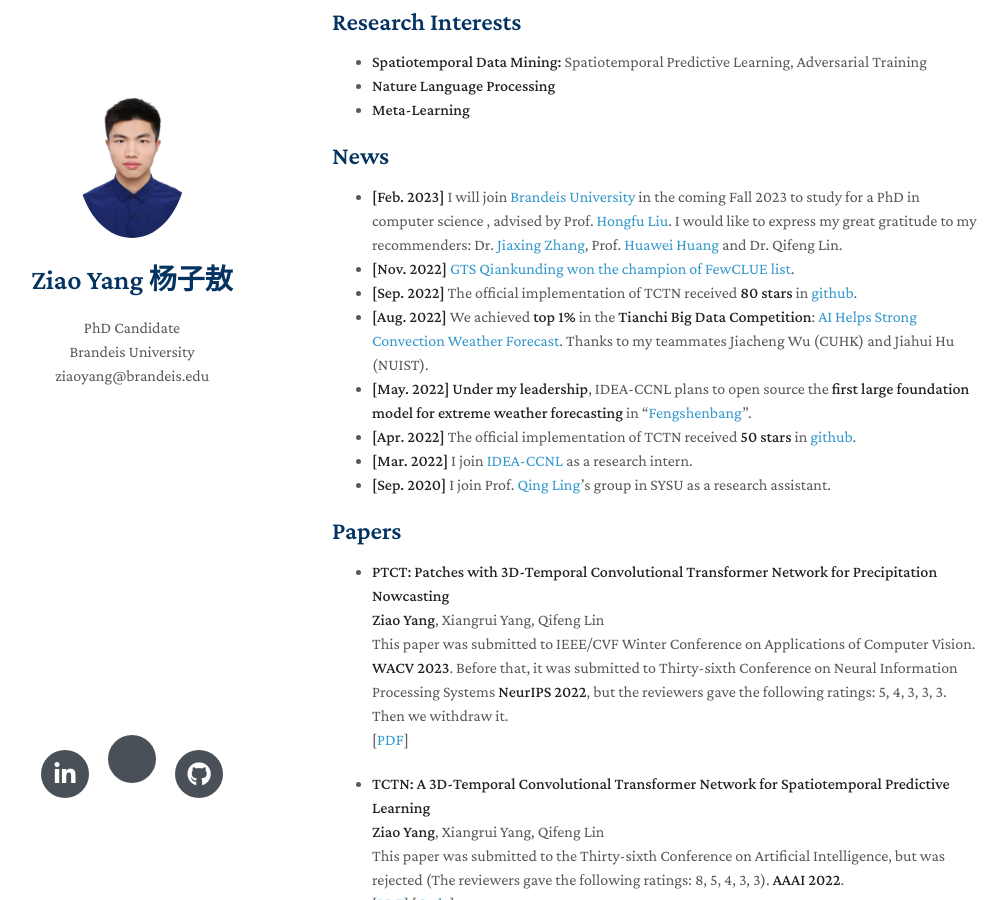
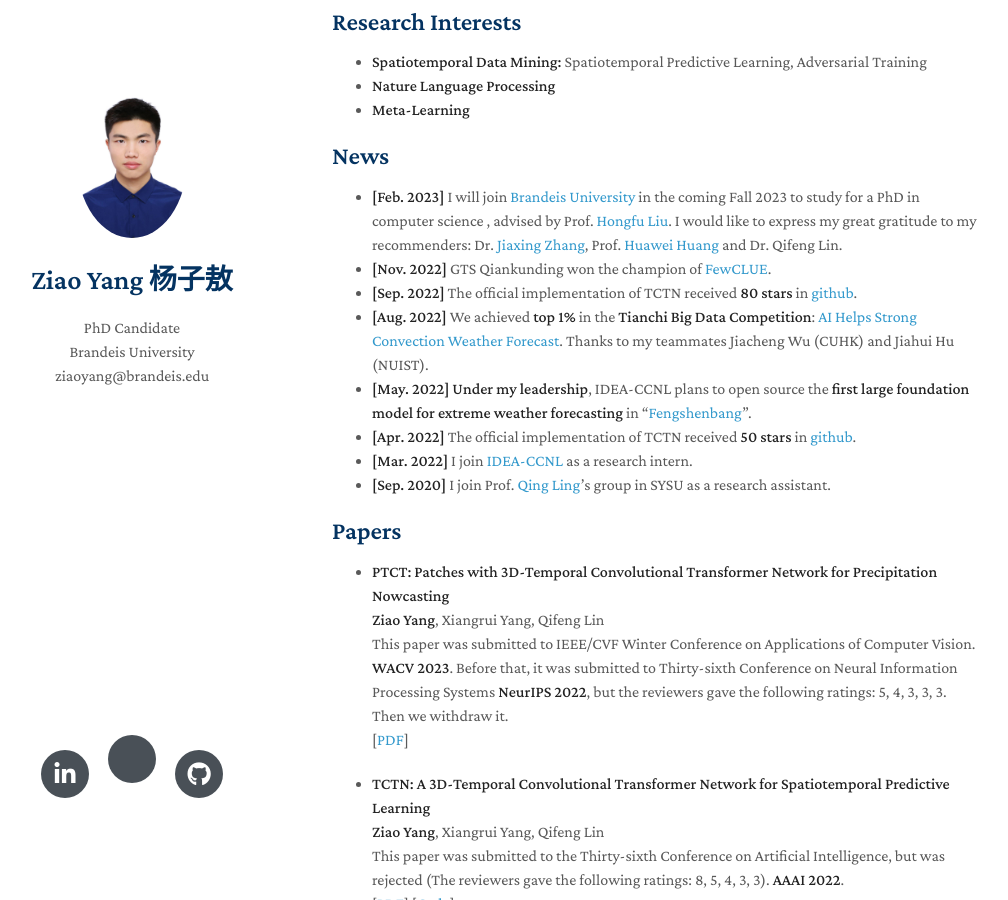
Before and after one commit to yangziao56/homepage, a Jekyll site: the page built from index.md, in a window 1280 px wide and 900 px high, scrolled down 377 px. Shown: the whole window, without its empty margins (138-1146 px from the left). Built offline with Jekyll 4.4.1, drawn with Linux system fonts in a browser that asks for light colours; nearby versions of some CDN libraries; a style sheet for code colours, icons or effects is not loaded; our own code applies the rules of GitHub Pages for plain Markdown files.

Commit message:
Update index.md
Signed-off-by: Ziao Yang <70676524+yangziao56@users.noreply.github.com>

```diff
--- a/index.md
+++ b/index.md
@@ -18,7 +18,7 @@ You can learn more details about my research through my [Academic Curriculum Vit
 
 ## News
 - **[Feb. 2023]** I will join [Brandeis University](https://www.brandeis.edu) in the coming Fall 2023 to study for a PhD in computer science , advised by Prof. [Hongfu Liu](https://hongfuliu.com). I would like to express my great gratitude to my recommenders: Dr. [Jiaxing Zhang](https://idea.edu.cn/en/person/zhangjiaxing.html), Prof. [Huawei Huang](http://xintelligence.pro) and Dr. Qifeng Lin.
-- **[Nov. 2022]** [GTS Qiankunding won the champion of FewCLUE list](https://www.cluebenchmarks.com/fewclue.html).
+- **[Nov. 2022]** GTS Qiankunding won the champion of [FewCLUE](https://www.cluebenchmarks.com/fewclue.html).
 - **[Sep. 2022]** The official implementation of TCTN received **80 stars** in [github](https://github.com/yangziao56/TCTN-pytorch).
 - **[Aug. 2022]** We achieved **top 1%** in the **Tianchi Big Data Competition**: [AI Helps Strong Convection Weather Forecast](https://tianchi.aliyun.com/competition/entrance/531962/rankingList). Thanks to my teammates Jiacheng Wu (CUHK) and Jiahui Hu (NUIST).
 - **[May. 2022]** **Under my leadership**, IDEA-CCNL plans to open source the **first large foundation model for extreme weather forecasting** in "[Fengshenbang](https://github.com/IDEA-CCNL/Fengshenbang-LM)".
```
